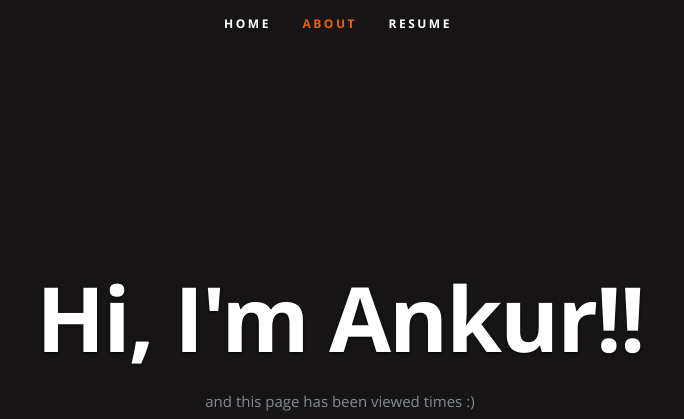
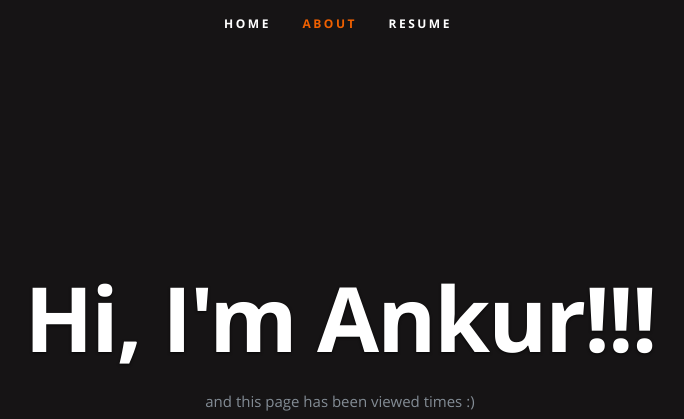
Before and after one commit to Get-Thecode/Azure-Resume-Challenge, a plain HTML site: page frontend/index.html in a window 1280 px wide. Shown: the top 419 px of the page, without its empty margins (302-986 px from the left). Drawn offline with nearby package versions, Linux system fonts and the light colour scheme; no server answers.

Commit message:
Update html

```diff
--- a/frontend/index.html
+++ b/frontend/index.html
@@ -54,7 +54,7 @@
 
       <div class="row banner">
          <div class="banner-text">
-            <h1 class="responsive-headline">Hi, I'm Ankur!!</h1>
+            <h1 class="responsive-headline">Hi, I'm Ankur!!!</h1>
 
             <p>and this page has been viewed <a id="counter"></a> times :) </p>
             <ul class="social">
```
